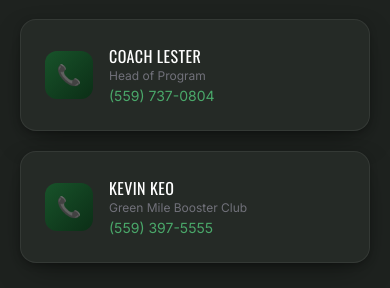
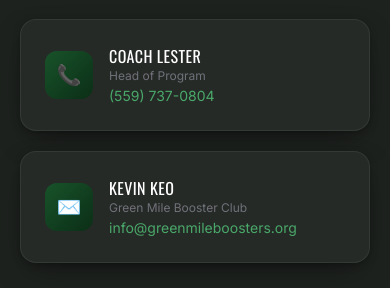
Before and after one commit to kxkeo/greenmile, a React (Vite) app: page /sponsors in a window 390 px wide. Shown: the part 2751-3039 px from the top of the page. Built offline with nearby package versions, Linux system fonts and the light colour scheme; no server answers.

Commit message:
Remove Kevin Keo's phone number from the Sponsors page
His contact card now points to the booster email instead; Coach
Lester's call/text card is unchanged.

Co-Authored-By: Claude Fable 5 <noreply@anthropic.com>
Claude-Session: https://claude.ai/code/session_01H3hnbgB8XMTzLG1ZX6kvhv

```diff
--- a/src/pages/Sponsors.jsx
+++ b/src/pages/Sponsors.jsx
@@ -43,8 +43,10 @@ const TIERS = [
 ]
 
 const CONTACTS = [
-  { name: 'Coach Lester', role: 'Head of Program', phone: '(559) 737-0804', tel: '5597370804' },
-  { name: 'Kevin Keo', role: 'Green Mile Booster Club', phone: '(559) 397-5555', tel: '5593975555' },
+  { name: 'Coach Lester', role: 'Head of Program', icon: '📞',
+    label: '(559) 737-0804', href: 'tel:5597370804' },
+  { name: 'Kevin Keo', role: 'Green Mile Booster Club', icon: '✉️',
+    label: 'info@greenmileboosters.org', href: 'mailto:info@greenmileboosters.org?subject=Sponsorship%20Inquiry' },
 ]
 
 export default function Sponsors() {
@@ -110,12 +112,12 @@ export default function Sponsors() {
           <SectionHeading eyebrow="Ready to join the team?" title="Talk to a Real Person" intro="Message any of our social pages, or call or text directly — we'll get your business on the Green Mile." />
           <div className="mt-10 grid gap-5 sm:grid-cols-2 max-w-2xl mx-auto">
             {CONTACTS.map(c => (
-              <a key={c.name} href={`tel:${c.tel}`} className="card-hover p-6 flex items-center gap-4">
-                <div className="w-12 h-12 rounded-xl bg-gradient-to-br from-field-500 to-field-800 grid place-items-center text-xl shrink-0">📞</div>
-                <div>
+              <a key={c.name} href={c.href} className="card-hover p-6 flex items-center gap-4">
+                <div className="w-12 h-12 rounded-xl bg-gradient-to-br from-field-500 to-field-800 grid place-items-center text-xl shrink-0">{c.icon}</div>
+                <div className="min-w-0">
                   <div className="font-heading uppercase tracking-wide text-white">{c.name}</div>
                   <div className="text-xs text-zinc-500">{c.role}</div>
-                  <div className="text-sm text-field-400 mt-0.5">{c.phone}</div>
+                  <div className="text-sm text-field-400 mt-0.5 truncate">{c.label}</div>
                 </div>
               </a>
             ))}
```
